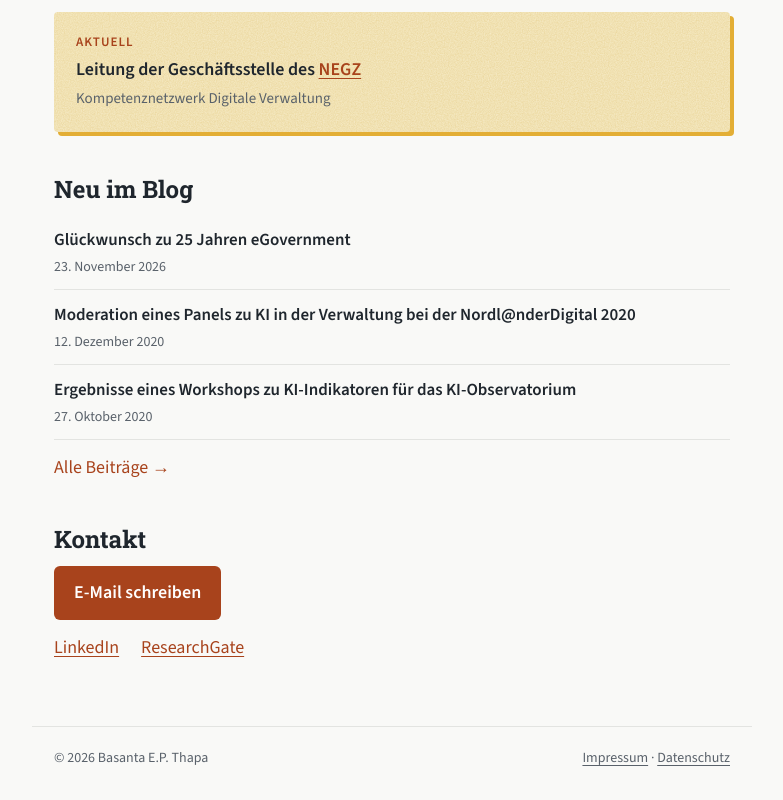
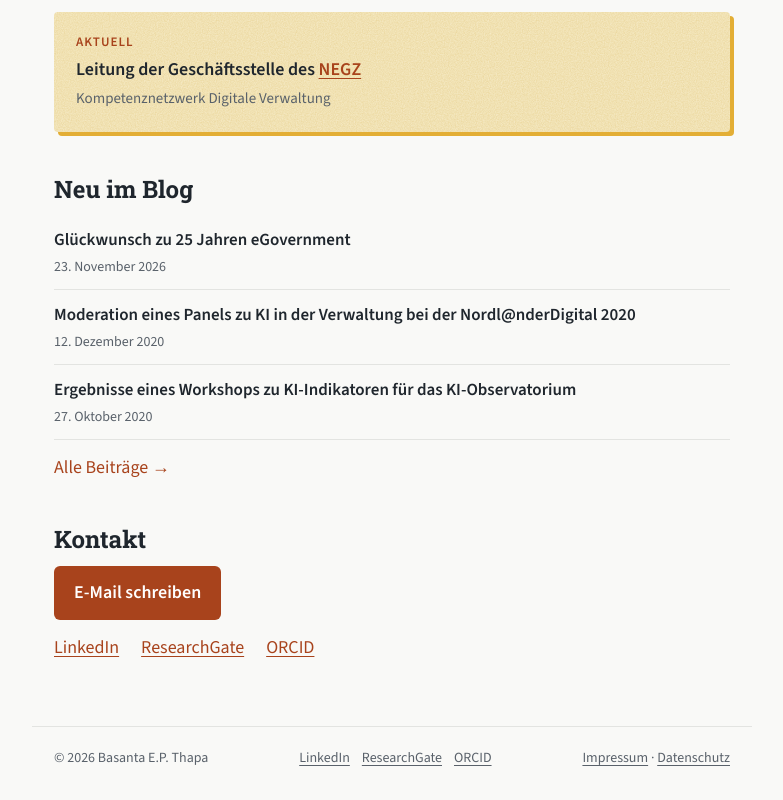
Before and after one commit to basantaepthapa/basantathapa.de, an Astro site: page / in a window 1280 px wide. Shown: the part 580-1380 px from the top of the page, without its empty margins (248-1031 px from the left). Built offline with nearby package versions, Linux system fonts and the light colour scheme; Astro itself is replaced by a stand-in of ours.

Commit message:
ORCID, Social-Links im Footer, rel=me und Person-JSON-LD
Co-Authored-By: Claude Opus 5.5 <noreply@anthropic.com>
Claude-Session: https://claude.ai/code/session_01QbrsBr3sTBNp2eZVAivWpX

```diff
--- a/src/i18n.js
+++ b/src/i18n.js
@@ -37,6 +37,7 @@ export const EMAIL = 'basanta@thapa.de';
 export const SOCIAL = [
   { label: 'LinkedIn', href: 'https://www.linkedin.com/in/basantathapa/' },
   { label: 'ResearchGate', href: 'https://www.researchgate.net/profile/Basanta_Thapa' },
+  { label: 'ORCID', href: 'https://orcid.org/0000-0001-8392-5153' },
 ];
 
 export function formatDate(iso, lang) {
--- a/src/layouts/Base.astro
+++ b/src/layouts/Base.astro
@@ -5,7 +5,7 @@ import '@fontsource/source-sans-3/400.css';
 import '@fontsource/source-sans-3/400-italic.css';
 import '@fontsource/source-sans-3/600.css';
 import '../styles/global.css';
-import { routes, t } from '../i18n.js';
+import { routes, t, SOCIAL } from '../i18n.js';
 
 const { lang = 'de', title, description = '', current = '', alt, contentLang } = Astro.props;
 const s = t[lang];
@@ -35,6 +35,8 @@ const canonical = new URL(Astro.url.pathname, Astro.site);
   <meta property="og:title" content={fullTitle} />
   {description && <meta property="og:description" content={description} />}
   <slot name="head" />
+  {SOCIAL.map((l) => <link rel="me" href={l.href} />)}
+  <script type="application/ld+json" set:html={JSON.stringify({ '@context': 'https://schema.org', '@type': 'Person', name: 'Basanta E.P. Thapa', url: 'https://basantathapa.de/', jobTitle: lang === 'de' ? 'Geschäftsführer' : 'Managing Director', worksFor: { '@type': 'Organization', name: 'NEGZ – Kompetenznetzwerk Digitale Verwaltung', url: 'https://negz.org/' }, sameAs: SOCIAL.map((l) => l.href) })} />
 </head>
 <body>
   <a class="skip" href="#inhalt">{s.skip}</a>
@@ -80,6 +82,7 @@ const canonical = new URL(Astro.url.pathname, Astro.site);
   <footer class="site-footer" lang={lang}>
     <div class="wrap">
       <span>© {new Date().getFullYear()} Basanta E.P. Thapa</span>
+      <span class="foot-social">{SOCIAL.map((l) => <a href={l.href} rel="me">{l.label}</a>)}</span>
       <span><a href={routes.imprint[lang]}>{s.imprint}</a> · <a href={routes.privacy[lang]}>{s.privacy}</a></span>
     </div>
   </footer>
--- a/src/styles/global.css
+++ b/src/styles/global.css
@@ -241,3 +241,4 @@ html.riso .pc-img.riso-shadow::before { transform: translate(5px, 5px); border-r
   .pc-title { font-size: 16px; }
   .pc-ex { display: none; }
 }
+.foot-social a + a { margin-left: 12px; }
```
